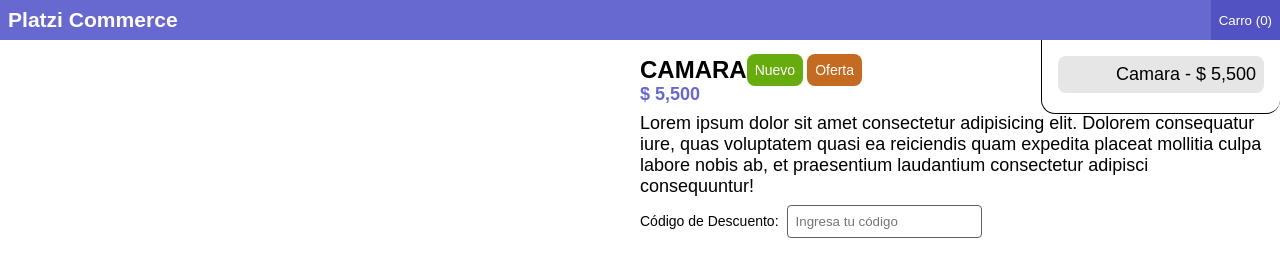
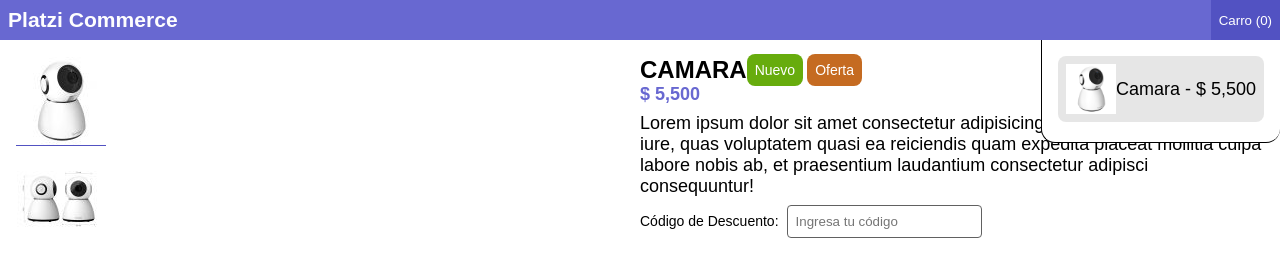
Before and after one commit to angel-aguirre/vue-platzi-commerce, a plain HTML site: page index.html in a window 1280 px wide. Drawn offline with nearby package versions, Linux system fonts and the light colour scheme.

Commit message:
Agregando atributos dinamicos

```diff
--- a/index.html
+++ b/index.html
@@ -14,7 +14,7 @@
                 <button class="cart">Carro (0)</button>
                 <div class="cart-content">
                     <div class="cart-content__product">
-                        <img src="" alt="">
+                        <img :src="product.images[0].image" :alt="product.name">
                         <span>{{ product.name }} - $ {{ new Intl.NumberFormat('es-MX').format(product.price) }}</span>
                     </div>
                 </div>
@@ -23,8 +23,8 @@
             <main>
                 <section class="product">
                     <div class="product__thumbnails">
-                        <div class="thumb"></div>
-                        <div class="thumb"></div>
+                        <div class="thumb" :class="{ active: activeImage === 0 }" :style="{ backgroundImage: `url(${product.images[0].thumbnail})` }"></div>
+                        <div class="thumb" :class="{ active: activeImage === 1 }" :style="{ backgroundImage: `url(${product.images[1].thumbnail})` }"></div>
                     </div><!-- .product__thumbnails -->
                     <div class="product__image">
                         <img src="" alt="">
--- a/js/app_options.js
+++ b/js/app_options.js
@@ -11,14 +11,15 @@ const app = createApp({
                 images: [
                     {
                         image: './img/camara.jpg',
-                        thumbnail: './images/camara-thumb.jpg',
+                        thumbnail: './img/camara-thumb.jpg',
                     },
                     {
                         image: './img/camara-2.jpg',
-                        thumbnail: './images/camara-2-thumb.jpg',
+                        thumbnail: './img/camara-2-thumb.jpg',
                     },
                 ]
-            }
+            },
+            activeImage: 0,
         }
     }
 });
```
Also changed, not shown: js/app_composition.js (+6 -3 lines).
